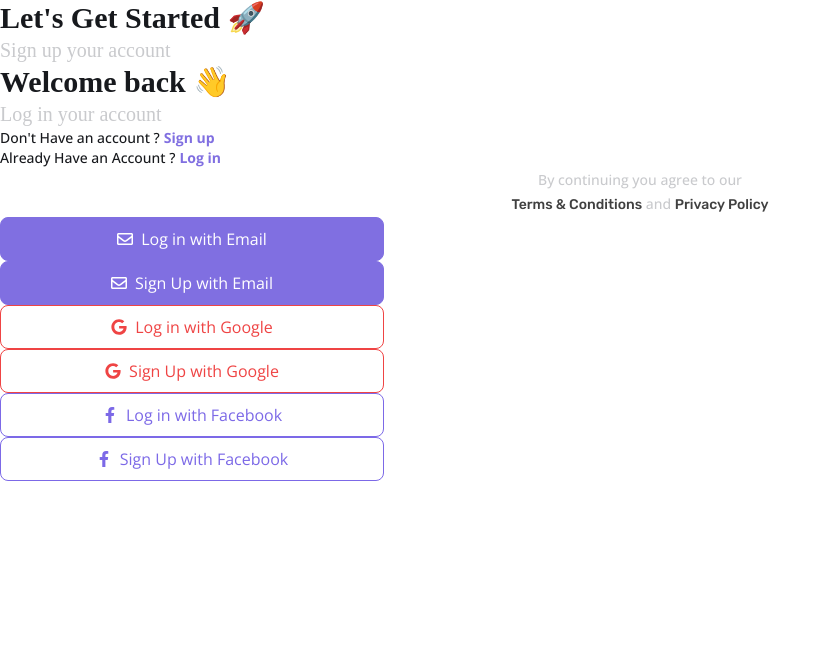
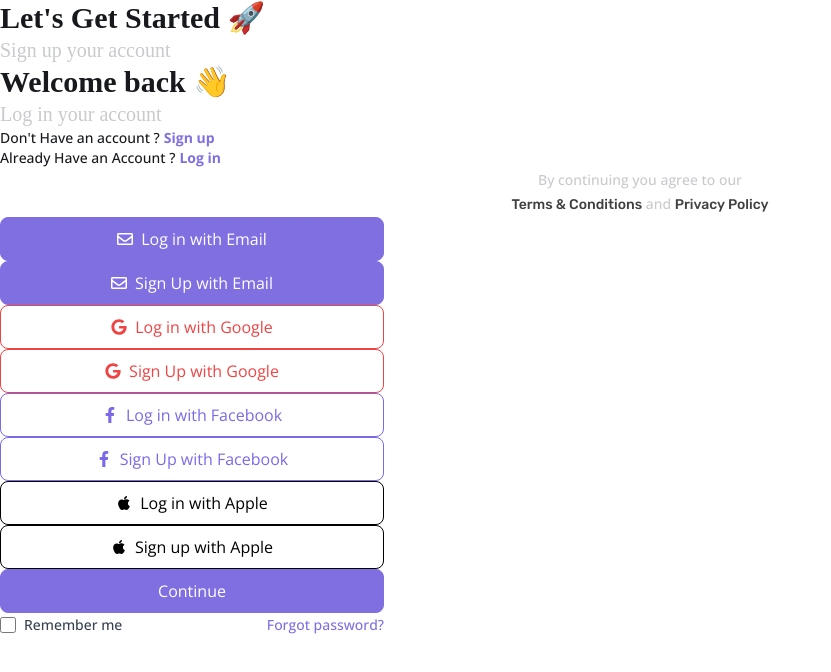
Before and after one commit to SadiaImran/PodVerse, a React (Vite) app in the folder podverse/: page / in a window 1280 px wide. Shown: the top 672 px of the page, without its empty margins (0-831 px from the left). Built offline with nearby package versions, Linux system fonts and the light colour scheme; a web font is replaced by a local one.

Commit message:
Remember me and other authButton components done

```diff
--- a/podverse/src/App.jsx
+++ b/podverse/src/App.jsx
@@ -2,9 +2,11 @@ import AuthButton from "./components/comp-signin/AuthButton";
 import { FaRegEnvelope } from "react-icons/fa";
 import { FaGoogle } from "react-icons/fa";
 import { FaFacebookF } from "react-icons/fa";
+import { FaApple } from "react-icons/fa";
 import AuthWelcome from "./components/shared/AuthWelcome"
 import AccountPrompt from "./components/shared/AccountPrompt"
 import TermsCondition from "./components/comp-signin/Terms&Conditions"
+import RememberMeForgotPass from "./components/comp-signin/Remember&ForgotPass";
 
 function App() {
   return (
@@ -56,6 +58,28 @@ function App() {
         text="Sign Up with Facebook"
         IconComponent={FaFacebookF}
       />
+      <AuthButton
+        bgColor="bg-white-500"
+        textColor="text-black"
+        borderColor="border-black"
+        text="Log in with Apple"
+        IconComponent={FaApple}
+      />
+      <AuthButton
+        bgColor="bg-white-500"
+        textColor="text-black"
+        borderColor="border-black"
+        text="Sign up with Apple"
+        IconComponent={FaApple}
+      />
+      <AuthButton
+        bgColor="bg-primary-500"
+        textColor="text-white"
+        borderColor="border-primary-500"
+        text="Continue"
+      />
+
+      <RememberMeForgotPass></RememberMeForgotPass>
 
     </>
   );
--- a/podverse/src/components/comp-signin/AuthButton.jsx
+++ b/podverse/src/components/comp-signin/AuthButton.jsx
@@ -7,7 +7,7 @@ const AuthButton = ({ bgColor, textColor, borderColor, text, IconComponent, ...p
         className={`inline-flex items-center justify-center gap-2 p-4 h-11 w-96 rounded-lg border ${borderColor} ${bgColor} ${textColor} border-[1.5px] text-base font-normal font-OpenSans leading-6`}
         {...props}
       >
-        {<IconComponent />}
+        {IconComponent && <IconComponent />}
         <span>{text}</span>
       </button>
     </div>
@@ -19,7 +19,7 @@ AuthButton.propTypes = {
   textColor: PropTypes.string.isRequired,
   borderColor: PropTypes.string.isRequired,
   text: PropTypes.string.isRequired,
-  IconComponent: PropTypes.elementType.isRequired,
+  IconComponent: PropTypes.elementType,
 };
 
 export default AuthButton;
--- /dev/null
+++ b/podverse/src/components/comp-signin/Remember&ForgotPass.jsx
@@ -0,0 +1,15 @@
+function RememberMeForgotPass() {
+    return (
+      <div className="centered-div flex items-center justify-between w-96 font-OpenSans font-medium text-sm leading-6">
+        <label className="flex items-center gap-2 text-gray-700 text-sm font-OpenSans cursor-pointer">
+          <input type="checkbox" className="w-4 h-4 rounded-sm accent-primary-500 cursor-pointer" />
+          Remember me
+        </label>
+        <button className="text-primary-500">
+          Forgot password?
+        </button>
+      </div>
+    );
+  }
+
+  export default RememberMeForgotPass;
```
Also changed, not shown: 1 other file (tests, documents, lock files or other folders).
